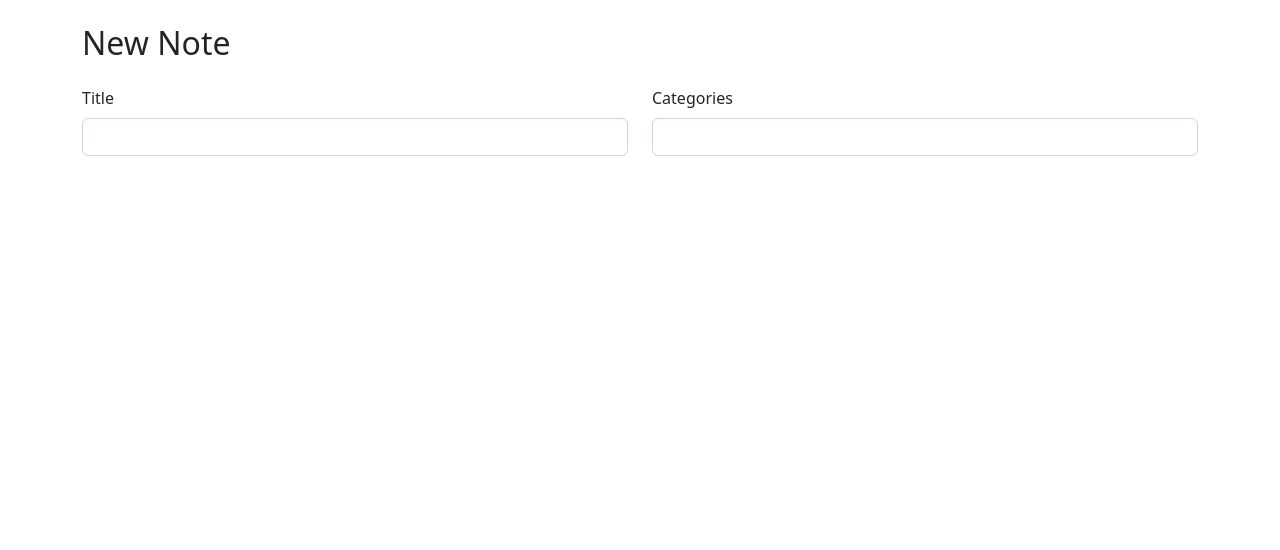
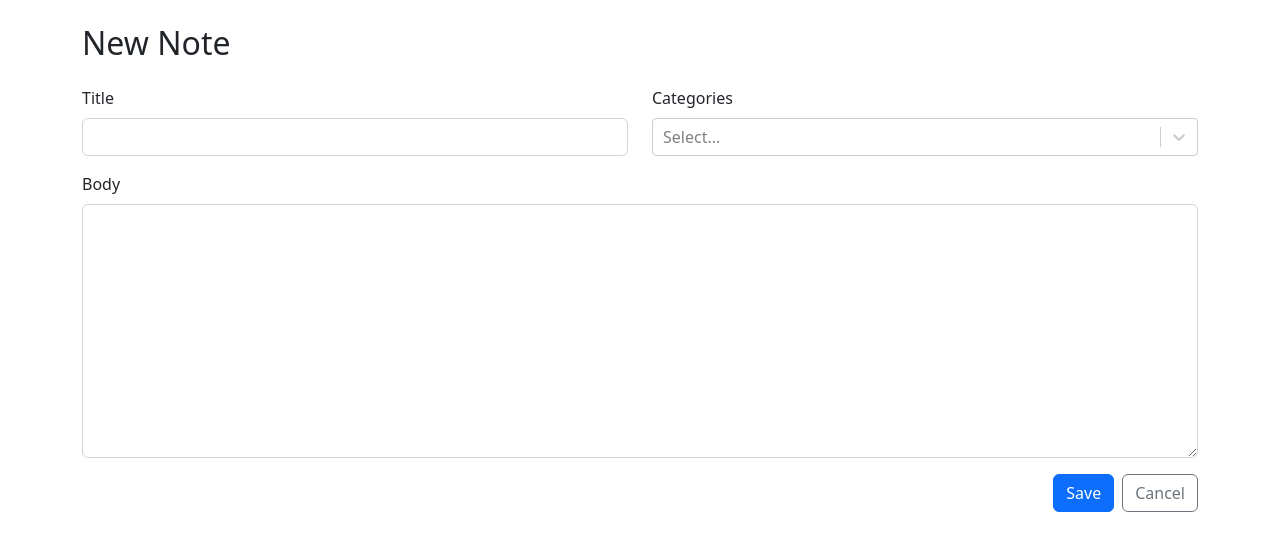
Before and after one commit to yewtree8/advanced-notes-markdown, a React (Vite) app: page /new in a window 1280 px wide. Shown: the top 550 px of the page. Built offline with nearby package versions, Linux system fonts and the light colour scheme.

Commit message:
feat(master) added Form Skeleton with lazy back button

```diff
--- a/package.json
+++ b/package.json
@@ -13,7 +13,8 @@
     "react": "^18.2.0",
     "react-bootstrap": "^2.6.0",
     "react-dom": "^18.2.0",
-    "react-router-dom": "^6.4.4"
+    "react-router-dom": "^6.4.4",
+    "react-select": "^5.7.0"
   },
   "devDependencies": {
     "@types/react": "^18.0.24",
--- a/src/components/NoteForm.tsx
+++ b/src/components/NoteForm.tsx
@@ -1,5 +1,6 @@
-import React from 'react'
-import { Col, Form, Row, Stack } from 'react-bootstrap';
+import { Button, Col, Form, Row, Stack } from 'react-bootstrap';
+import { Link } from 'react-router-dom';
+import CreateableReactSelect from "react-select/creatable";
 
 const NoteForm = () => {
   return (
@@ -15,10 +16,22 @@
                 <Col>
                     <Form.Group controlId='Categories'>
                         <Form.Label>Categories</Form.Label>
-                        <Form.Control required />
+                        <CreateableReactSelect isMulti />
                     </Form.Group>
                 </Col>
             </Row>
+
+            <Form.Group controlId='markdown'>
+                <Form.Label>Body</Form.Label>
+                <Form.Control required as='textarea' rows={10} />
+            </Form.Group>
+
+            <Stack direction="horizontal" gap={2} className="justify-content-end">
+                <Button type="submit" variant="primary">Save</Button>
+                <Link to='..'>
+                <Button type="button" variant="outline-secondary">Cancel</Button>
+                </Link>
+            </Stack>
         </Stack>
     </Form>
   )
```
Also changed, not shown: 1 other file (tests, documents, lock files or other folders).
